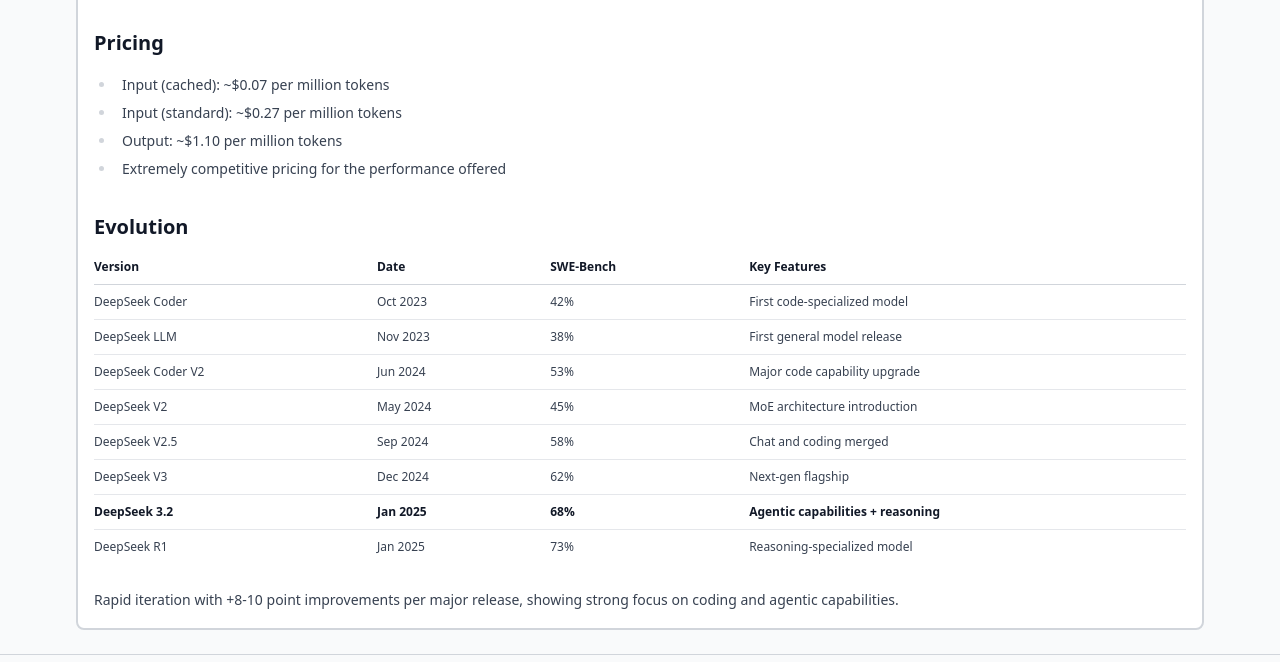
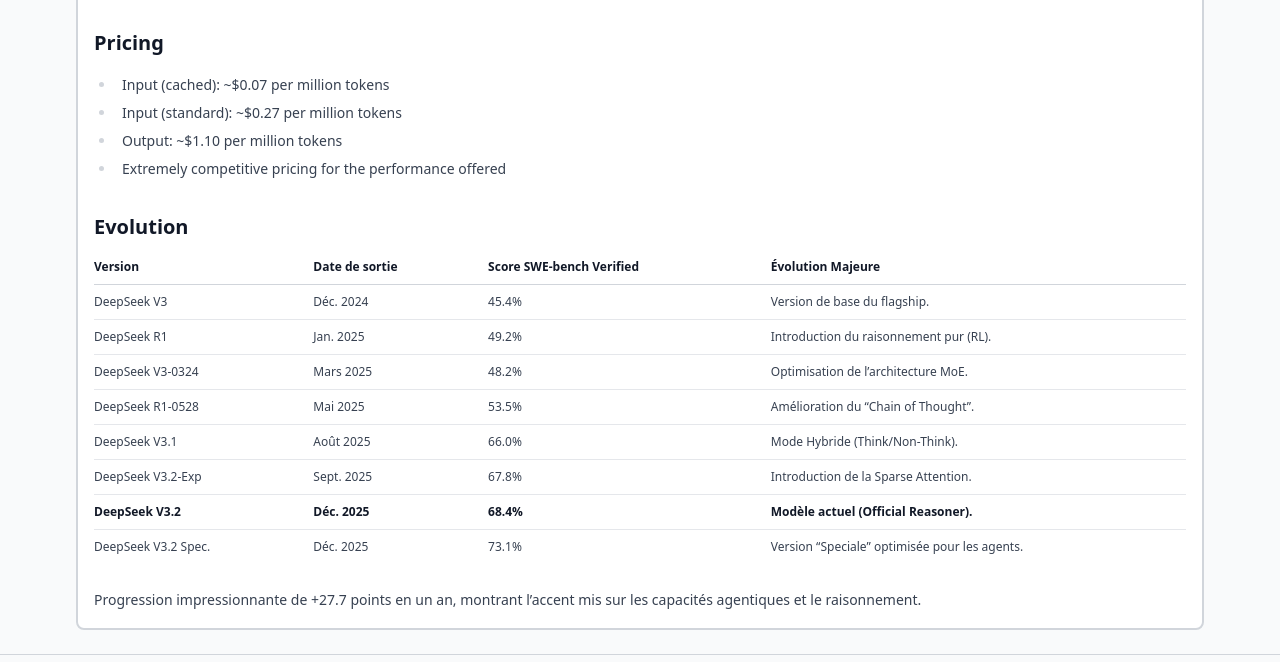
Before and after one commit to arthurjoubin/CodeLearner, an Astro site: page /resources/llms/deepseek-3-2 in a window 1280 px wide. Shown: the part 1301-1963 px from the top of the page. Built offline with nearby package versions, Linux system fonts and the light colour scheme; Astro itself is replaced by a stand-in of ours; no server answers.

Commit message:
Update DeepSeek 3.2 evolution table with precise SWE-Bench scores and release dates

```diff
--- a/src/content/llms/deepseek-3-2.md
+++ b/src/content/llms/deepseek-3-2.md
@@ -62,15 +62,15 @@ DeepSeek 3.2 is the latest flagship model from DeepSeek, released in January 202
 
 ## Evolution
 
-| Version | Date | SWE-Bench | Key Features |
-|---------|------|-----------|--------------|
-| DeepSeek Coder | Oct 2023 | 42% | First code-specialized model |
-| DeepSeek LLM | Nov 2023 | 38% | First general model release |
-| DeepSeek Coder V2 | Jun 2024 | 53% | Major code capability upgrade |
-| DeepSeek V2 | May 2024 | 45% | MoE architecture introduction |
-| DeepSeek V2.5 | Sep 2024 | 58% | Chat and coding merged |
-| DeepSeek V3 | Dec 2024 | 62% | Next-gen flagship |
-| **DeepSeek 3.2** | **Jan 2025** | **68%** | **Agentic capabilities + reasoning** |
-| DeepSeek R1 | Jan 2025 | 73% | Reasoning-specialized model |
+| Version | Date de sortie | Score SWE-bench Verified | Évolution Majeure |
+|---------|---------------|--------------------------|-------------------|
+| DeepSeek V3 | Déc. 2024 | 45.4% | Version de base du flagship. |
+| DeepSeek R1 | Jan. 2025 | 49.2% | Introduction du raisonnement pur (RL). |
+| DeepSeek V3-0324 | Mars 2025 | 48.2% | Optimisation de l'architecture MoE. |
+| DeepSeek R1-0528 | Mai 2025 | 53.5% | Amélioration du "Chain of Thought". |
+| DeepSeek V3.1 | Août 2025 | 66.0% | Mode Hybride (Think/Non-Think). |
+| DeepSeek V3.2-Exp | Sept. 2025 | 67.8% | Introduction de la Sparse Attention. |
+| **DeepSeek V3.2** | **Déc. 2025** | **68.4%** | **Modèle actuel (Official Reasoner).** |
+| DeepSeek V3.2 Spec. | Déc. 2025 | 73.1% | Version "Speciale" optimisée pour les agents. |
 
-Rapid iteration with +8-10 point improvements per major release, showing strong focus on coding and agentic capabilities.
+Progression impressionnante de +27.7 points en un an, montrant l'accent mis sur les capacités agentiques et le raisonnement.
```
Also changed, not shown: 1 other file.
